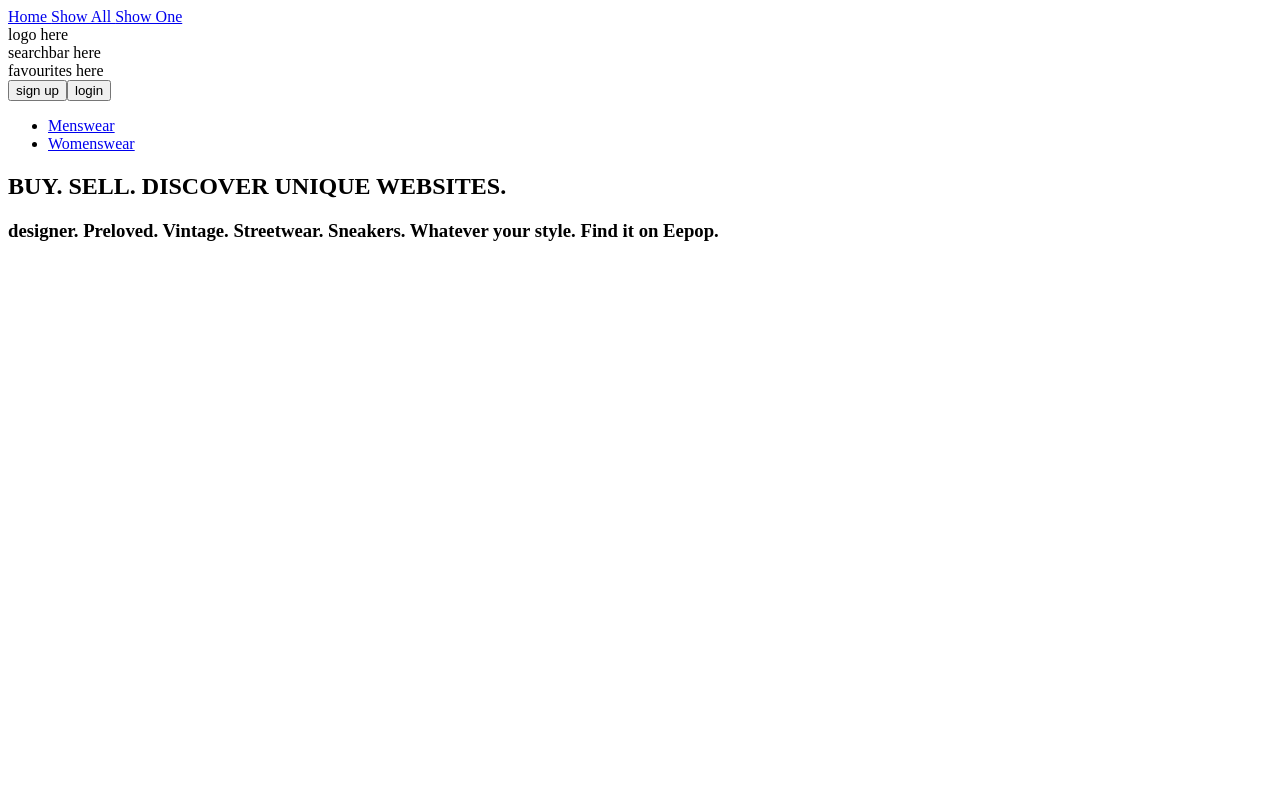
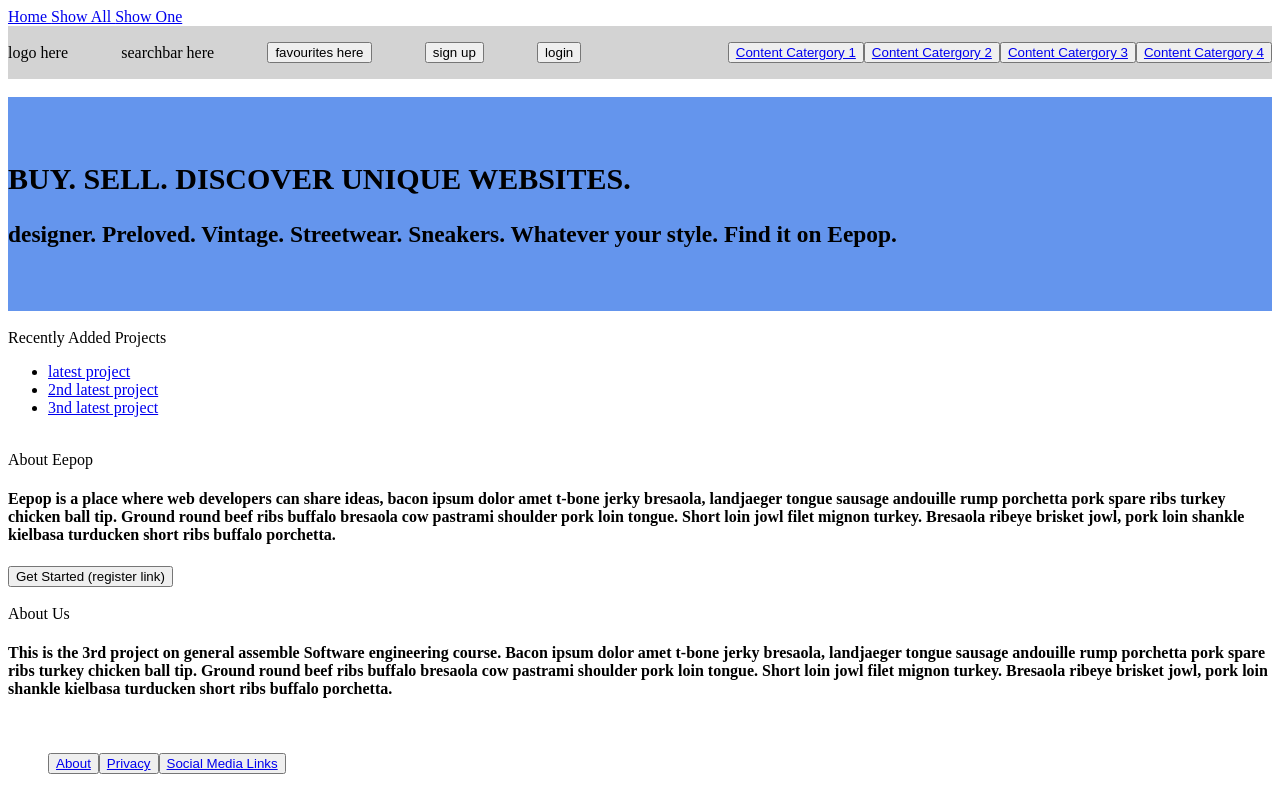
Before and after one commit to mikeomerta/sei-project-three-fe, a React (Create React App) app: page / in a window 1280 px wide. Built offline with nearby package versions, Linux system fonts and the light colour scheme.

Commit message:
hp-update

```diff
--- a/src/components/common/Home.js
+++ b/src/components/common/Home.js
@@ -2,16 +2,16 @@
 function Home() {
   return (
     <div>
-      <header>
+      <header className="header">
         <div className="menu">
           logo here
         </div>
         <div className="search-bar">
             searchbar here
         </div>
-        <div className="favourites">
+        <button className="favourites">
           favourites here
-        </div>
+        </button>
         <button className="sign-up">
           sign up
         </button>
@@ -21,23 +21,78 @@
         <br />
         <nav className="catergories">
           <ul>
-            <li><a href="#menswear">Menswear</a></li>
-            <li><a href="#womenswear">Womenswear</a></li>
+            <button><a href="#catergory-link">Content Catergory 1</a></button>
+            <button><a href="#catergory-link">Content Catergory 2</a></button>
+            <button><a href="#catergory-link">Content Catergory 3</a></button>
+            <button><a href="#catergory-link">Content Catergory 4</a></button>
           </ul>
         </nav>
       </header>
+
+      <br />
+
       <main>
-        <div className="hero">
-          <h2>BUY. SELL.
+        <div className="hero-hp">
+          <div>
+
+            <h2>BUY. SELL.
   DISCOVER UNIQUE WEBSITES.
-          </h2>
-          <h3>
+            </h2>
+            <h3>
     designer. Preloved. Vintage. Streetwear. Sneakers. Whatever your style. Find it on Eepop.
-          </h3>
+            </h3>
+          </div>
+        </div>
+
+        <br />
+
+        <div className='recently-added-hp'>
+          <div className='hp-subtitle'> Recently Added Projects</div>
+          <div className='recently-added-hp-cards'>
+            <ul>
+              <li><a href="recent-hp-cards">latest project</a></li>
+              <li><a href="recent-hp-cards">2nd latest project</a></li>
+              <li><a href="recent-hp-cards">3nd latest project</a></li>
+            </ul>
+          </div>
+        </div>
+
+        <br />
+
+        <div className='about-eepop'>
+          <div className='hp-subtitle'> About Eepop</div>
+          <div className='hp-text'>
+            <h4>
+              Eepop is a place where web developers can share ideas, bacon ipsum dolor amet t-bone jerky bresaola, landjaeger tongue sausage andouille rump porchetta pork spare ribs turkey chicken ball tip. Ground round beef ribs buffalo bresaola cow pastrami shoulder pork loin tongue. Short loin jowl filet mignon turkey. Bresaola ribeye brisket jowl, pork loin shankle kielbasa turducken short ribs buffalo porchetta.
+            </h4>
+            <button className='sign-up'>
+              Get Started (register link)
+            </button>
+          </div>
+        </div>
+
+        <br />
+
+        <div className='about-us'>
+          <div className='hp-subtitle'> About Us</div>
+          <div className='hp-text'>
+            <h4>
+              This is the 3rd project on general assemble Software engineering course. Bacon ipsum dolor amet t-bone jerky bresaola, landjaeger tongue sausage andouille rump porchetta pork spare ribs turkey chicken ball tip. Ground round beef ribs buffalo bresaola cow pastrami shoulder pork loin tongue. Short loin jowl filet mignon turkey. Bresaola ribeye brisket jowl, pork loin shankle kielbasa turducken short ribs buffalo porchetta.
+            </h4>
+          </div>
         </div>
       </main>
+
+      <br />
+
       <footer>
-
+        <div className='footer-links'>
+          <ul>
+            <button><a href="footer-button">About</a></button>
+            <button><a href="footer-link">Privacy</a></button>
+            <button><a href="footer-link">Social Media Links</a></button>
+          </ul>
+        </div>
       </footer>
     </div>
   )
--- a/src/styles/main.scss
+++ b/src/styles/main.scss
@@ -82,3 +82,41 @@
   justify-content: space-around;
   padding: 0 0 10px 0;
 }
+
+// Homepage
+
+.header {
+  display: flex;
+  flex-direction: row;
+  flex-wrap: wrap;
+  justify-content: space-between;
+  align-items: center;
+  // margin: 0px 40px;
+  background-color: lightgrey;
+  width: 100%;
+}
+
+.categories {
+  display: flex;
+  flex-direction: row;
+  flex-wrap: wrap;
+  justify-content: space-between;
+  align-items: left;
+  margin: 0px 40px;
+}
+
+.hero-hp {
+  // background-image: url('');
+  display: flex;
+  align-items: left;
+  font-size: 20px;
+  background-color: cornflowerblue;
+  padding: 40px 0px 40px 0px
+}
+
+.about-us {
+  align-items: right;
+  .hp-subtitle {
+    align-items: right;
+  }
+}
```
Also changed, not shown: comrawpixel1015303.jpeg (added), 1 other file (tests, documents, lock files or other folders).
